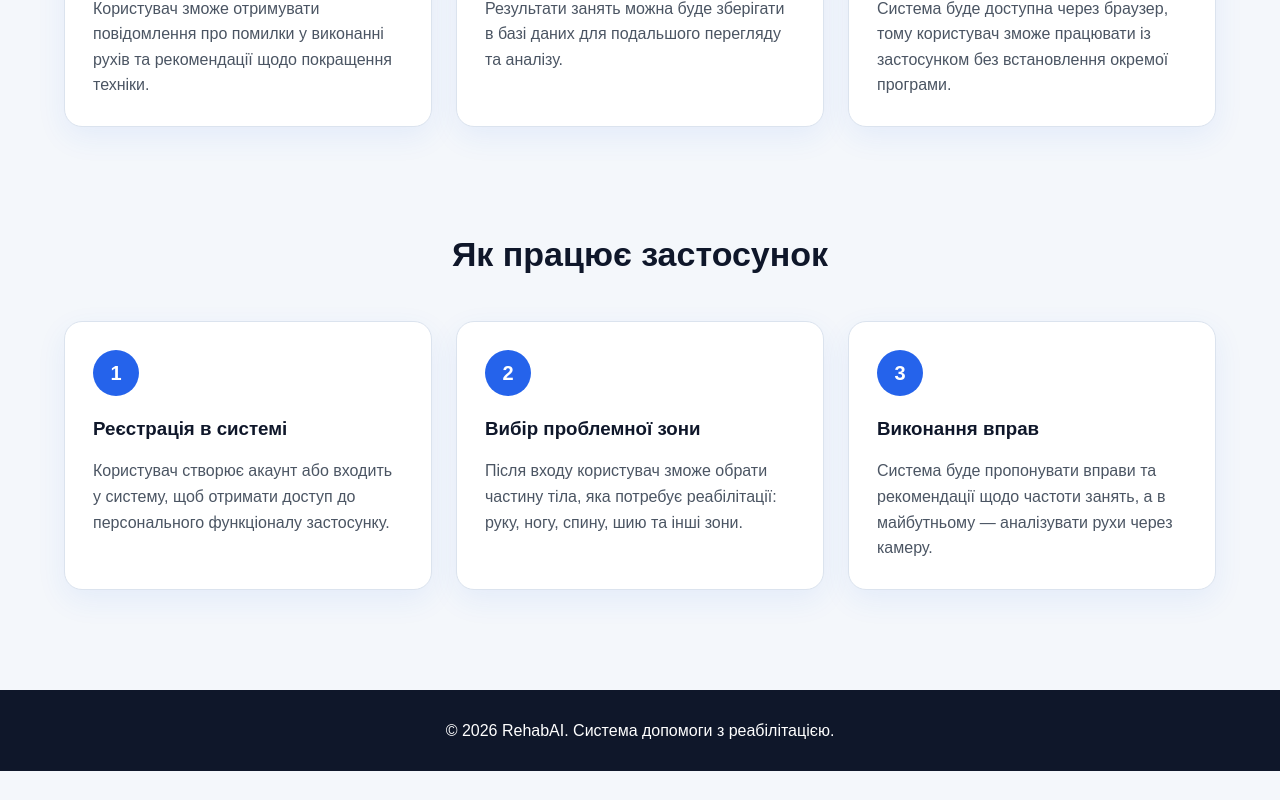
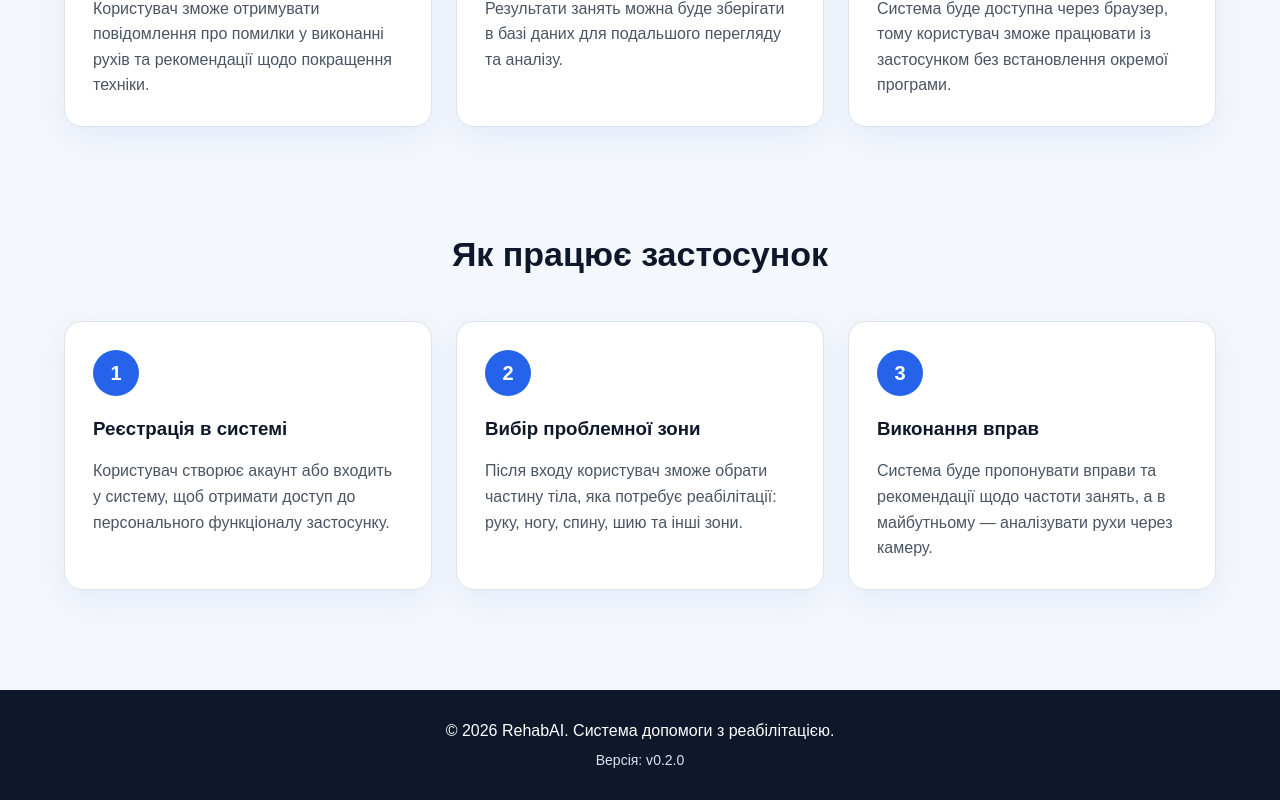
Before and after one commit to fnait/rehabilitationAI, a React app in the folder frontend/: page / in a window 1280 px wide. Shown: the part 1158-1958 px from the top of the page. Before the commit the page ends 1929 px from the top, so only its background shows below. Built offline with nearby package versions, Linux system fonts and the light colour scheme; no server answers; the HTML template or start-up script is replaced by a standard one.

Commit message:
Add app version display to footer

```diff
--- a/frontend/src/components/Footer.jsx
+++ b/frontend/src/components/Footer.jsx
@@ -1,4 +1,5 @@
 import { useTranslation } from "react-i18next";
+import { APP_VERSION } from "../config/appVersion";
 
 function Footer() {
   // Беремо функцію перекладу
@@ -8,6 +9,7 @@ function Footer() {
     <footer className="footer">
       <div className="container">
         <p>{t("footer.text")}</p>
+        <p className="footer-version">Версія: v{APP_VERSION}</p>
       </div>
     </footer>
   );
--- /dev/null
+++ b/frontend/src/config/appVersion.js
@@ -0,0 +1,2 @@
+// Версія застосунку для відображення в інтерфейсі
+export const APP_VERSION = "0.2.0";
--- a/frontend/src/styles/global.css
+++ b/frontend/src/styles/global.css
@@ -306,6 +306,14 @@ a {
   text-align: center;
   padding: 28px 0;
   margin-top: 20px;
+}
+
+
+/* Невеликий стиль для рядка з версією у футері */
+.footer-version {
+  margin-top: 6px;
+  font-size: 14px;
+  color: var(--color-border);
 }
 
 /* Авторизація */
```
